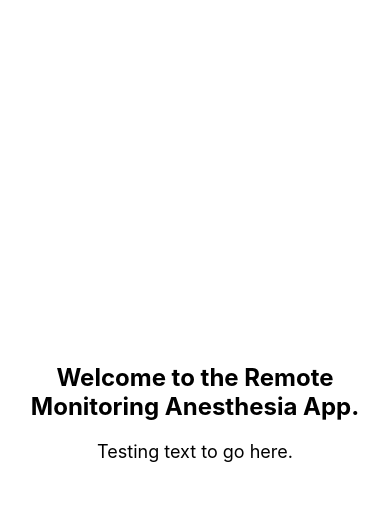
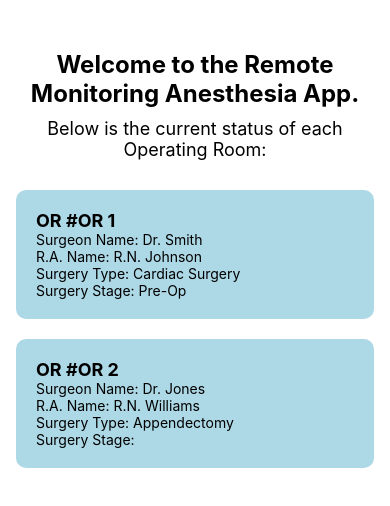
Before and after one commit to ethanmizuno16/Capstone, a React Native app in the folder or-app/: screen / in a window 390 px wide. Shown: the top 506 px of the page. Built offline with nearby package versions, Linux system fonts and the light colour scheme.

Commit message:
interface added

```diff
--- a/or-app/App.js
+++ b/or-app/App.js
@@ -1,13 +1,51 @@
 import React from 'react';
-import { StyleSheet, Text, View } from 'react-native';
+import { StyleSheet, Text, View, FlatList } from 'react-native';
+
+// Example data for the ORs, replace with your actual data
+const orData = [
+  {
+    id: 'OR 1',
+    surgeonName: 'Dr. Smith',
+    raName: 'R.N. Johnson',
+    surgeryType: 'Cardiac Surgery',
+    surgeryStage: 'Pre-Op',
+  },
+  {
+    id: 'OR 2',
+    surgeonName: 'Dr. Jones',
+    raName: 'R.N. Williams',
+    surgeryType: 'Appendectomy',
+
+  }
+];
+
+// OR Card component
+const OrCard = ({ or }) => {
+  return (
+    <View style={styles.card}>
+      <Text style={styles.cardTitle}>OR #{or.id}</Text>
+      <Text>Surgeon Name: {or.surgeonName}</Text>
+      <Text>R.A. Name: {or.raName}</Text>
+      <Text>Surgery Type: {or.surgeryType}</Text>
+      <Text>Surgery Stage: {or.surgeryStage}</Text>
+    </View>
+  );
+};
+
 
 export default function App() {
   return (
     <View style={styles.container}>
       <Text style={styles.title}>Welcome to the Remote Monitoring Anesthesia App.</Text>
       <Text style={styles.description}>
-        Testing text to go here.
+      Below is the current status of each Operating Room:
       </Text>
+      <FlatList
+        data={orData}
+        renderItem={({ item }) => <OrCard or={item} />}
+        keyExtractor={(item) => item.id}
+        style={styles.list}
+      />
     </View>
   );
 }
@@ -17,16 +55,35 @@ const styles = StyleSheet.create({
     flex: 1,
     backgroundColor: '#fff',
     alignItems: 'center',
-    justifyContent: 'center',
+    justifyContent: 'flex-start', // Changed to flex-start to align items to the top
+    paddingTop: 50, // Add padding at the top
   },
   title: {
     fontSize: 24,
     fontWeight: 'bold',
     textAlign: 'center',
+    marginBottom: 10, // Add some space below the title
   },
   description: {
     fontSize: 18,
     textAlign: 'center',
-    margin: 20,
+    marginHorizontal: 20, // Horizontal margin for better text alignment
+    marginBottom: 20, // Space before the list starts
   },
+  list: {
+    width: '100%', // List takes full width of the screen
+  },
+  card: {
+    backgroundColor: 'lightblue',
+    borderRadius: 10,
+    padding: 20,
+    marginVertical: 10,
+    marginHorizontal: 16,
+    // Add shadows and other styling as per your design
+  },
+  cardTitle: {
+    fontSize: 18,
+    fontWeight: 'bold',
+  },
+  // Add additional styling as needed
 });
```
